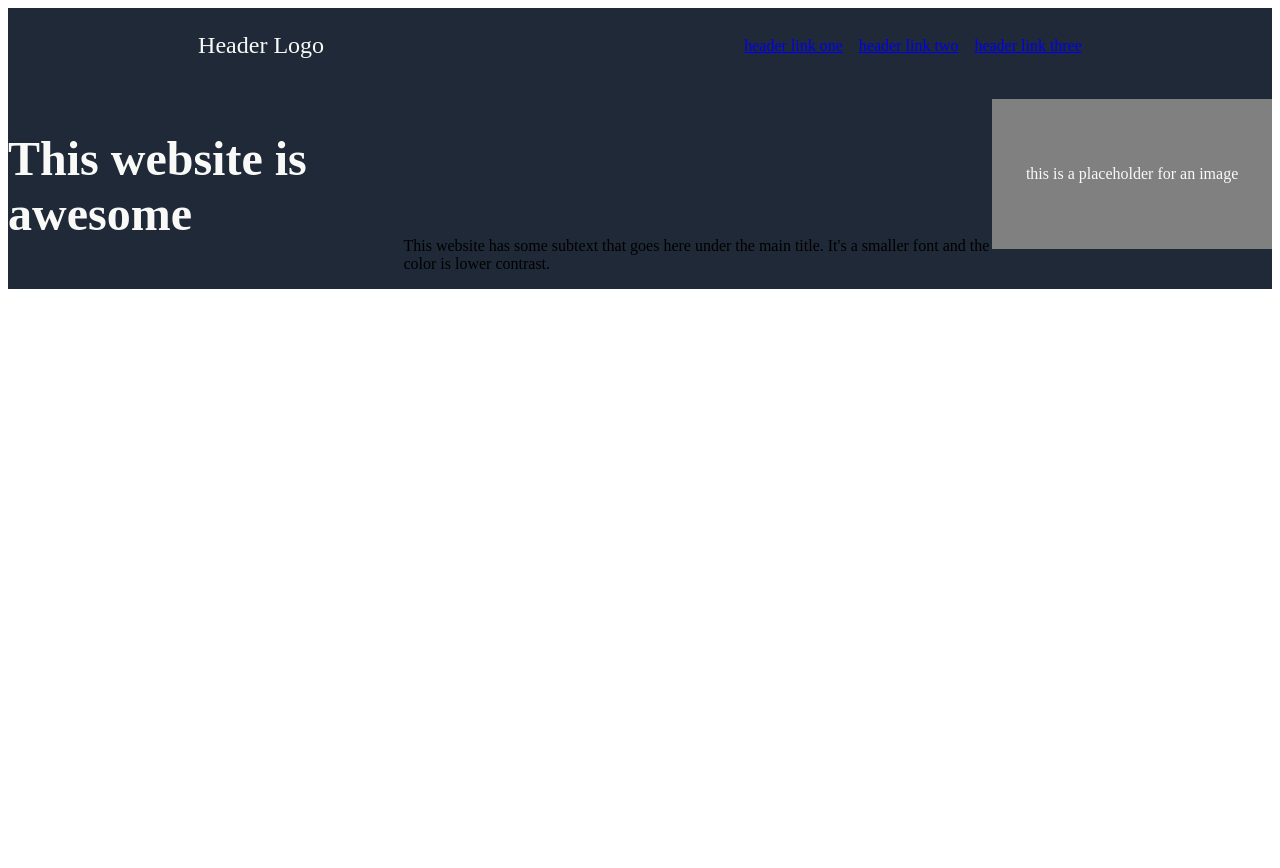
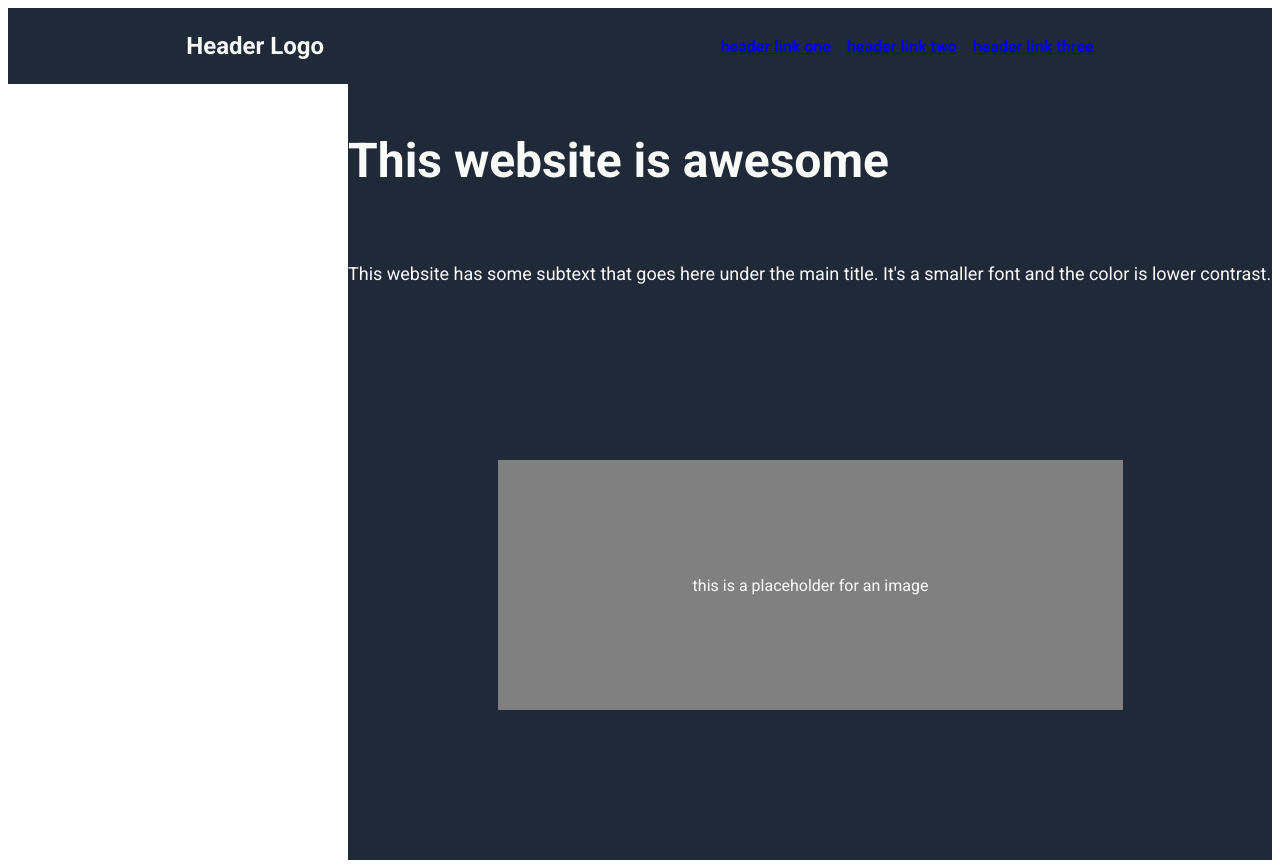
Before and after one commit to roRickard/odin-project-landing-page, a plain HTML site: page index.html in a window 1280 px wide. Before the commit the page ends 800 px from the top, so only its background shows below. Drawn offline with Linux system fonts and the light colour scheme.

Commit message:
Fix formatting for header elements

```diff
--- a/css/style.css
+++ b/css/style.css
@@ -6,8 +6,7 @@
 
 
 body {
-    display: flex;
-    flex-direction: column;
+    font-family: Roboto, sans-serif;
   }
 
 .header {
@@ -15,8 +14,7 @@ body {
     justify-content: space-around;
     align-items: center;
     background-color: #1f2937;
-    flex-wrap: wrap;
-
+    font-weight: 700;
 }
 
 .logo-text {
@@ -27,30 +25,47 @@ body {
 .right-links {
     display: flex;
     gap: 16px;
+    color: #f9faf8;
 }
 
 .placeholder{
-    width: 350px;
-    height: 150px;
+    width: 625px;
+    height: 250px;
     background-color: gray;
     color: #f9faf8;
     display: flex;
     justify-content: center;
     align-items: center;
+    margin: 150px 350px 150px 150px;
+    flex-shrink: 0;
+}
+
+.welcome{
+    color: #f9faf8;
 }
 
 .hero {
     font-weight: bolder;
     font-size: 48px;
-    color: #f9faf8;
 }
 
 .small {
-    align-self: flex-end;
+    font-size: 18px;
 }
 
-.top {
+.container {
+    display: flex;
+    background-color: #1f2937;
+    justify-content: space-around;
+    /*padding-left: 17%;
+    padding-right: 17%;*/
+    align-items: center;
+}
+
+.content {
     background-color: #1f2937;
     display: flex;
-
+    flex-direction: column;
+    margin-left: 340px;
+    gap: 8px;
 }
```
